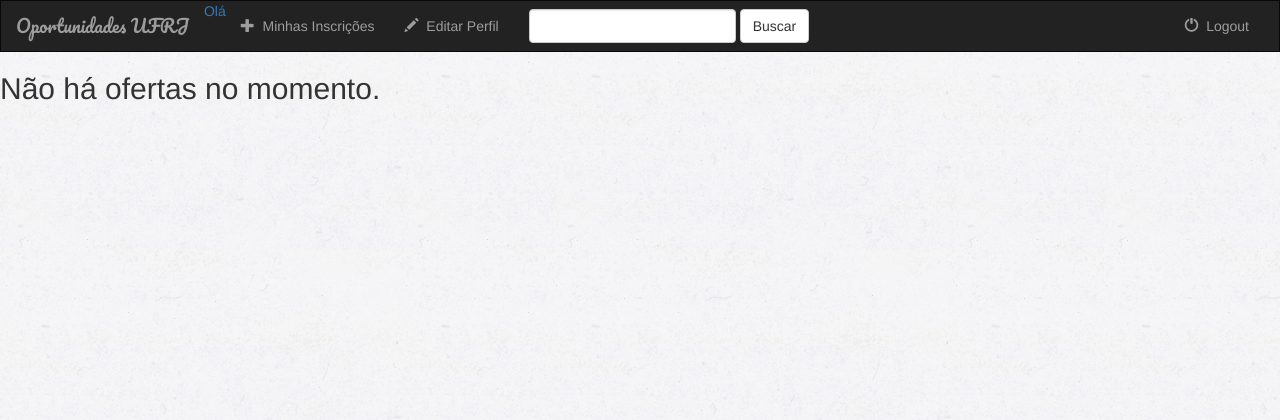
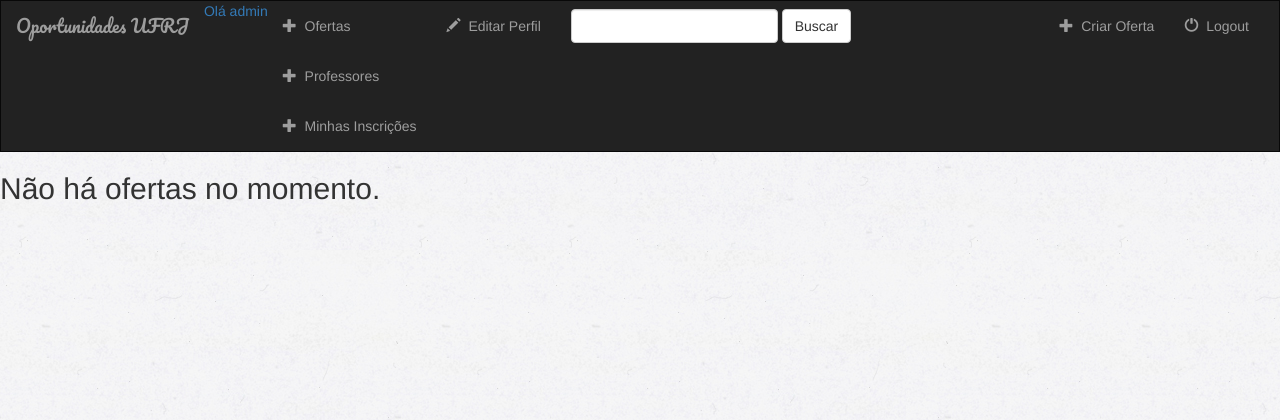
Before and after one commit to ESEGroup/Argentina, a Django app: page /ofertas/ in a window 1280 px wide. Shown: the top 420 px of the page. Run offline with Django 3.2, Linux system fonts and the light colour scheme; a user stored in the database is signed in; data that the repository does not hold is empty; some libraries are stand-ins or nearby versions.

Commit message:
Modificações na Interface para que o Administrador do Sistema tenha acesso a todas as funcionalidades

```diff
--- a/ofertas/templates/ofertas/base.html
+++ b/ofertas/templates/ofertas/base.html
@@ -23,13 +23,27 @@
                     <span class="icon-bar"></span>
                 </button>
             <a class="navbar-brand" href="{% url 'ofertas:index' %}">Oportunidades UFRJ</a>
-            <a>Olá {{ usuario.nome }}</a>
+            {% if request.user.is_superuser %}
+                <a>Olá {{ request.user.username }}</a>
+            {% else %}
+                <a>Olá {{ usuario.nome }}</a>
+            {% endif %}
         </div>
 
         <!-- Items -->
         <div class="collapse navbar-collapse" id="topNavBar">
             <ul class="nav navbar-nav">
                 <li class="">
+            {% if request.user.is_superuser %}
+                    <a href=" {% url 'ofertas:minhasofertas' %}">
+                        <span class="glyphicon glyphicon-plus" aria-hidden="true"></span>&nbsp;
+                        Ofertas
+                    </a>
+                    <a href=" {% url 'ofertas:professores' %}">
+                        <span class="glyphicon glyphicon-plus" aria-hidden="true"></span>&nbsp;
+                        Professores
+                    </a>
+            {% endif %}
             {% if usuario.e_aluno == False %}
                 {% if usuario.esta_validado == True %}
                     <a href=" {% url 'ofertas:minhasofertas' %}">
@@ -37,7 +51,6 @@
                         Minhas Ofertas
                     </a>
                 {% endif %}
-
                 {% if usuario.admDepartamento == True %}
                     <a href=" {% url 'ofertas:professores' %}">
                         <span class="glyphicon glyphicon-plus" aria-hidden="true"></span>&nbsp;
@@ -70,6 +83,14 @@
 
 
             <ul class="nav navbar-nav navbar-right">
+                {% if request.user.is_superuser %}
+                <li class="">
+                    <a href=" {% url 'ofertas:criarofertas' %}">
+                        <span class="glyphicon glyphicon-plus" aria-hidden="true"></span>&nbsp;
+                        Criar Oferta
+                    </a>
+                </li>
+                {% endif %}
              {% if usuario.e_aluno == False %}
                 {% if usuario.esta_validado == True %}
                 <li class="">
--- a/ofertas/templates/ofertas/index.html
+++ b/ofertas/templates/ofertas/index.html
@@ -13,7 +13,7 @@
         <ul>
             {% for oferta in all_ofertas %}
                 <li><a href="{% url 'ofertas:detail' oferta.id %}"> {{ oferta.titulo }} </a>
-                {%if minha == True %}
+                {%if minha == True or request.user.is_superuser %}
                       -
                     <a href="{% url 'ofertas:deletar' oferta.id%}">Deletar</a>
                 {% endif %}
--- a/ofertas/views.py
+++ b/ofertas/views.py
@@ -38,7 +38,7 @@
 
 def DeletarOferta(request, oferta_id):
     oferta = Oferta.objects.get(id=oferta_id)
-    if(oferta.criador == request.user.username):
+    if(oferta.criador == request.user.username or request.user.is_superuser):
         oferta.delete()
     return redirect('ofertas:index')
 
@@ -117,7 +117,7 @@
             professor.departamento = form.cleaned_data['departamento']
             professor.admDepartamento = form.cleaned_data['admDepartamento']
             professor.telefone = form.cleaned_data['telefone']
-            professor.esta_validado = form.cleaned_data['esta_validado']
+            professor.esta_validado = False
             professor.identificador = form.cleaned_data['username']
             professor.e_aluno = False
 
@@ -188,12 +188,17 @@
 
 def Professores(request):
     professoresDoubled = ProfessorRecrutador.objects.filter(admDepartamento=False)
-    professores = [professoresDoubled[0]]
-    counter = 0
-    for professor in professoresDoubled:
-        if (not(counter % 2) and (counter > 1)):
-            professores += [professoresDoubled[counter]]
-        counter += 1
+    professores = professoresDoubled
+    if (request.user.is_superuser):
+        professoresDoubled = ProfessorRecrutador.objects.all()
+    if (professoresDoubled.count() > 0):
+        professores = [professoresDoubled[0]]
+        counter = 0
+        for professor in professoresDoubled:
+            if (not(counter % 2) and (counter > 1)):
+                professores += [professoresDoubled[counter]]
+            counter += 1
+
     return render(request, 'ofertas/professores.html',
                   {'professores': professores,
                    'user': request.user})
```
Also changed, not shown: db.sqlite3.
